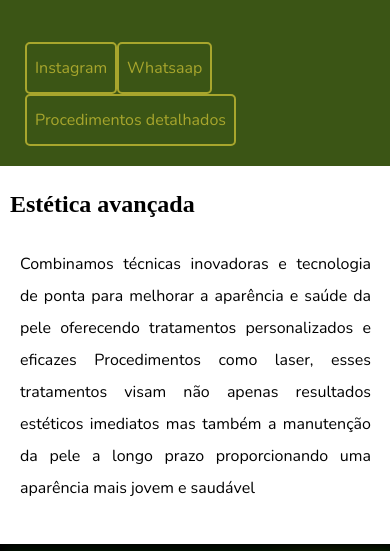
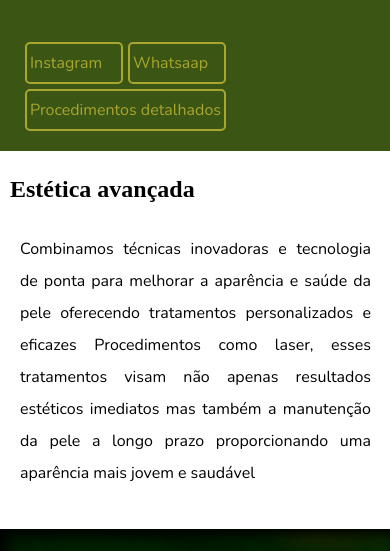
Before and after one commit to HeryclesFranca/projeto-girassol, a plain HTML site: page index.html in a window 390 px wide. Shown: the part 214-765 px from the top of the page. Drawn offline with nearby package versions, Linux system fonts and the light colour scheme.

Commit message:
Update style.css

```diff
--- a/style.css
+++ b/style.css
@@ -10,7 +10,7 @@
 
 * {
     margin: 0px;
-    padding: opx;
+    padding: 0px;
 }
 
 html, body {
@@ -172,6 +172,7 @@ footer{
     p.button{
         display:flex;
         flex-wrap: wrap;
+        gap: 5px
     }
     section.img{
         height: 400px;
@@ -183,4 +184,9 @@ footer{
     .caption  {
         text-align: center !important;
     }
+    .link{
+        padding: 3px;
+        min-width: 88px;
+
+    }
 }
```
